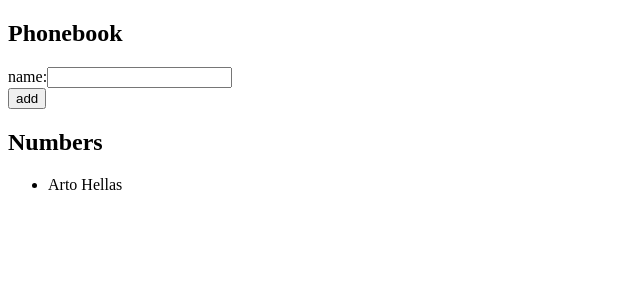
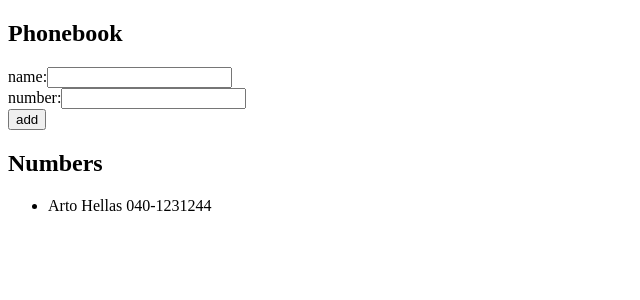
Before and after one commit to Jeemlei/FullStack2021k, a React (Create React App) app in the folder osa2/puhelinluettelo/: page / in a window 1280 px wide. Shown: the top 300 px of the page, without its empty margins (0-640 px from the left). Built offline with nearby package versions, Linux system fonts and the light colour scheme.

Commit message:
osa2 tehtävä 8

```diff
--- a/osa2/puhelinluettelo/src/App.js
+++ b/osa2/puhelinluettelo/src/App.js
@@ -2,39 +2,52 @@ import React, { useState } from 'react'
 
 const App = () => {
   const [persons, setPersons] = useState([
-    { name: 'Arto Hellas' }
+    {
+      name: 'Arto Hellas',
+      number: '040-1231244'
+    }
   ])
   const [newName, setNewName] = useState('')
+  const [newNumber, setNewNumber] = useState('')
 
   const addPerson = (event) => {
     event.preventDefault()
 
     if (typeof persons.find(person => person.name === newName) === 'undefined') {
       const personObject = {
-        name: newName
+        name: newName,
+        number: newNumber
       }
 
       setPersons(persons.concat(personObject))
       setNewName('')
+      setNewNumber('')
     } else {
       alert(`${newName} is already added to phonebook`)
     }
   }
 
-  const handleNameInput = (event) => {
-    setNewName(event.target.value)
-  }
+  const handleNameInput = (event) => setNewName(event.target.value)
+
+  const handleNumberInput = (event) => setNewNumber(event.target.value)
 
   return (
     <div>
       <h2>Phonebook</h2>
       <form onSubmit={addPerson}>
         <div>
-          name:
-          <input
-            value={newName}
-            onChange={handleNameInput}
-          />
+          <div>name:
+            <input
+              value={newName}
+              onChange={handleNameInput}
+            />
+          </div>
+          <div>number:
+            <input
+              value={newNumber}
+              onChange={handleNumberInput}
+            />
+          </div>
         </div>
         <div>
           <button type="submit">add</button>
@@ -43,7 +56,7 @@ const App = () => {
       <h2>Numbers</h2>
       <ul>
         {persons.map(person =>
-          <li key={person.name}>{person.name}</li>
+          <li key={person.name}>{person.name} {person.number}</li>
         )}
       </ul>
     </div>
```
